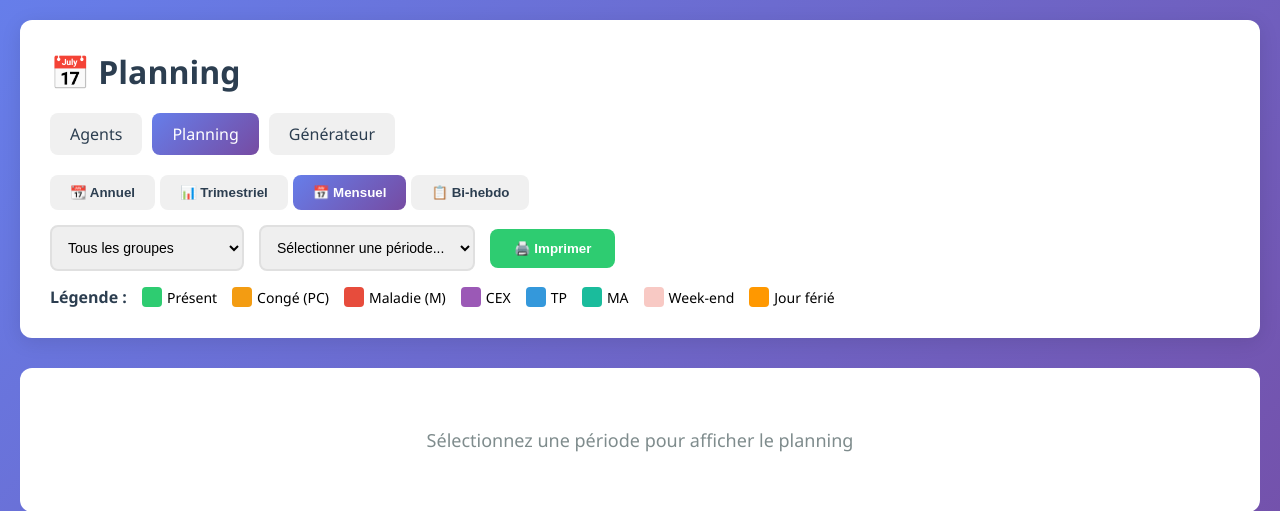
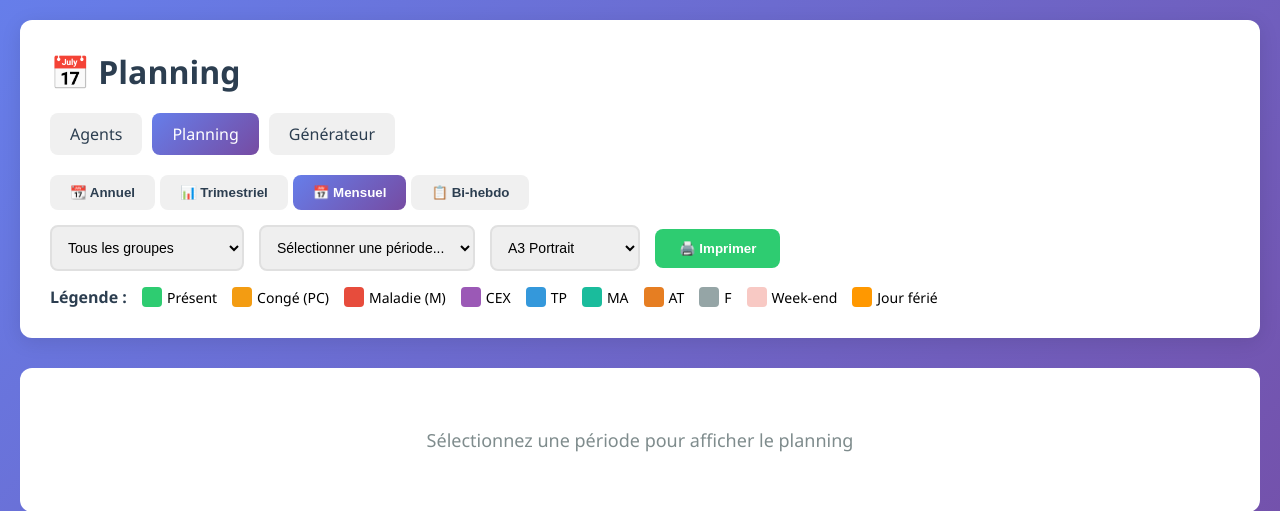
Before and after one commit to lamiedepain/st88, a Flask app: page /planning in a window 1280 px wide. Shown: the top 511 px of the page. Run offline with Flask 3, Linux system fonts and the light colour scheme.

Commit message:
Ajout statuts AT et F + sélecteur orientation impression (A3 portrait/paysage)

```diff
--- a/templates/planning.html
+++ b/templates/planning.html
@@ -237,8 +237,16 @@
 
         @media print {
             @page {
+                size: A3;
+                margin: 10mm;
+            }
+
+            body.landscape-print @page {
+                size: A3 landscape;
+            }
+
+            body.portrait-print @page {
                 size: A3 portrait;
-                margin: 10mm;
             }
 
             body {
@@ -361,6 +369,11 @@
                     <option value="">Sélectionner une période...</option>
                 </select>
 
+                <select id="printOrientation" style="min-width: 150px;">
+                    <option value="portrait">A3 Portrait</option>
+                    <option value="landscape">A3 Paysage</option>
+                </select>
+
                 <button class="btn-print" onclick="window.print()">🖨️ Imprimer</button>
             </div>
 
@@ -389,6 +402,14 @@
                 <div style="display: flex; align-items: center; gap: 5px;">
                     <div style="width: 20px; height: 20px; background: #1abc9c; border-radius: 4px;"></div>
                     <span style="font-size: 14px;">MA</span>
+                </div>
+                <div style="display: flex; align-items: center; gap: 5px;">
+                    <div style="width: 20px; height: 20px; background: #e67e22; border-radius: 4px;"></div>
+                    <span style="font-size: 14px;">AT</span>
+                </div>
+                <div style="display: flex; align-items: center; gap: 5px;">
+                    <div style="width: 20px; height: 20px; background: #95a5a6; border-radius: 4px;"></div>
+                    <span style="font-size: 14px;">F</span>
                 </div>
                 <div style="display: flex; align-items: center; gap: 5px;">
                     <div style="width: 20px; height: 20px; background: #e74c3c; opacity: 0.3; border-radius: 4px;">
@@ -726,6 +747,10 @@
                         cellStyle = 'background: #3498db; color: white; font-weight: bold;';
                     } else if (status === 'MA') {
                         cellStyle = 'background: #1abc9c; color: white; font-weight: bold;';
+                    } else if (status === 'AT') {
+                        cellStyle = 'background: #e67e22; color: white; font-weight: bold;';
+                    } else if (status === 'F') {
+                        cellStyle = 'background: #95a5a6; color: white; font-weight: bold;';
                     } else if (status === 'Présent') {
                         cellStyle = 'background: #2ecc71; color: white; font-weight: bold;';
                         // Ajouter les badges si l'agent est présent
@@ -901,6 +926,12 @@
                             cellContent = status;
                         } else if (status === 'MA') {
                             cellStyle = 'background: #1abc9c; color: white; font-weight: bold;';
+                            cellContent = status;
+                        } else if (status === 'AT') {
+                            cellStyle = 'background: #e67e22; color: white; font-weight: bold;';
+                            cellContent = status;
+                        } else if (status === 'F') {
+                            cellStyle = 'background: #95a5a6; color: white; font-weight: bold;';
                             cellContent = status;
                         } else if (isWeekend) {
                             cellStyle = 'background: #e74c3c44;';
@@ -1097,6 +1128,10 @@
                         cellStyle = 'background: #3498db; color: white; font-weight: bold;';
                     } else if (status === 'MA') {
                         cellStyle = 'background: #1abc9c; color: white; font-weight: bold;';
+                    } else if (status === 'AT') {
+                        cellStyle = 'background: #e67e22; color: white; font-weight: bold;';
+                    } else if (status === 'F') {
+                        cellStyle = 'background: #95a5a6; color: white; font-weight: bold;';
                     } else if (status === 'Présent') {
                         cellStyle = 'background: #2ecc71; color: white; font-weight: bold;';
                     }
@@ -1242,6 +1277,12 @@
             }
         }
 
+        // Gestion de l'orientation d'impression
+        document.getElementById('printOrientation').addEventListener('change', function() {
+            document.body.classList.remove('landscape-print', 'portrait-print');
+            document.body.classList.add(this.value + '-print');
+        });
+
         // Charger les agents au démarrage
         loadAgents().then(() => {
             updatePeriodSelector();
```
